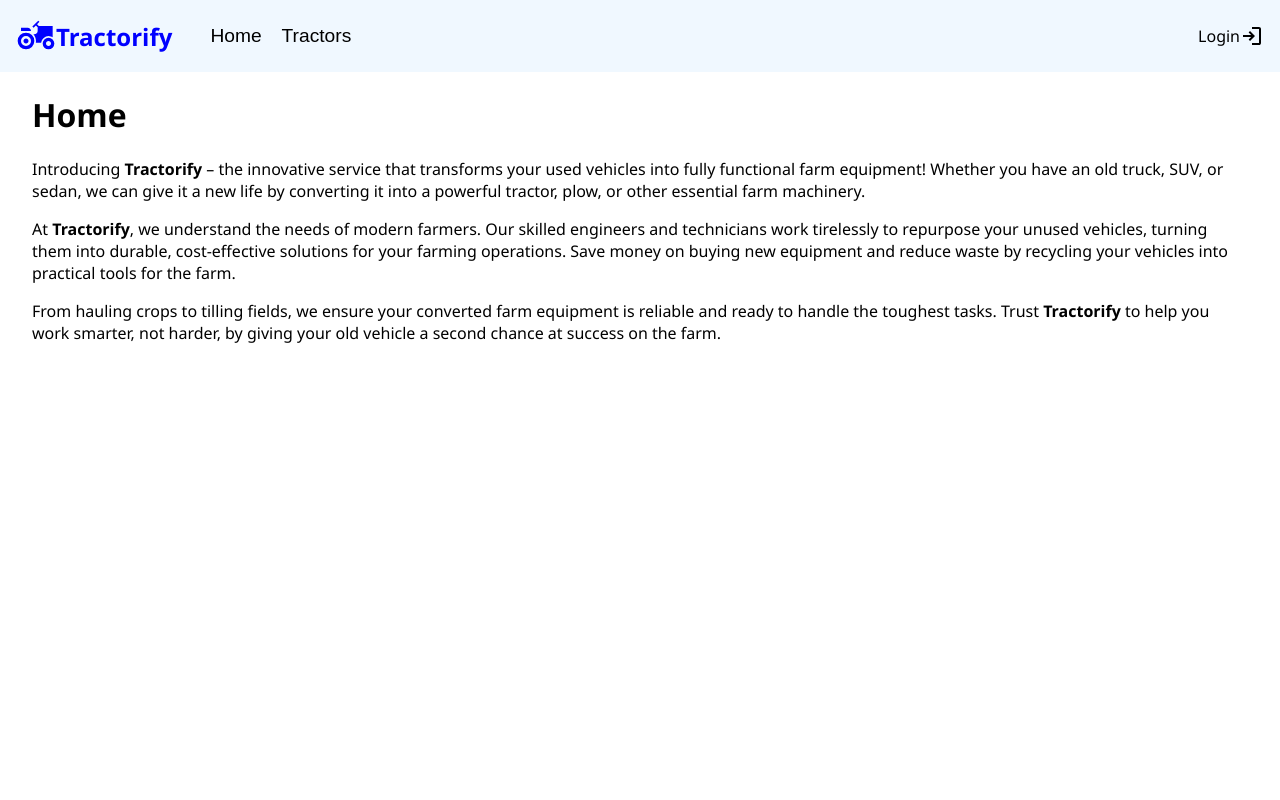
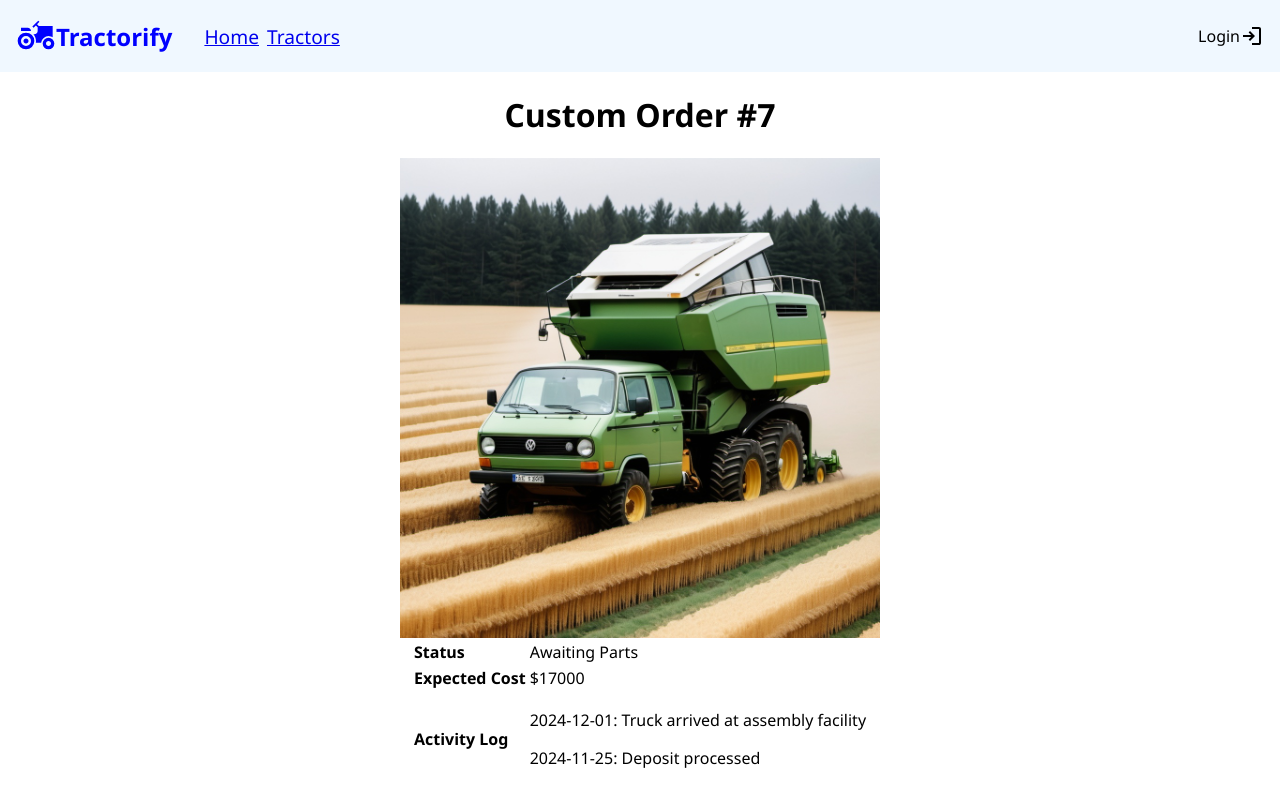
Before and after one commit to EvolveU-FSD/c13-react-context-router, a React (Vite) app: page /my-project in a window 1280 px wide. Built offline with nearby package versions, Linux system fonts and the light colour scheme.

Commit message:
Install router

```diff
--- a/package.json
+++ b/package.json
@@ -11,7 +11,8 @@
   },
   "dependencies": {
     "react": "^18.3.1",
-    "react-dom": "^18.3.1"
+    "react-dom": "^18.3.1",
+    "react-router": "^7.0.2"
   },
   "devDependencies": {
     "@eslint/js": "^9.15.0",
--- a/src/App.jsx
+++ b/src/App.jsx
@@ -5,18 +5,21 @@ import TractorsPage from './pages/TractorsPage'
 import MyProjectPage from './pages/MyProjectPage'
 import LoginPage from './pages/LoginPage'
 import { WithLogin } from './LoginContext'
+import { BrowserRouter, Route, Routes } from 'react-router'
 
 function App() {
 
-  const [page, setPage] = useState("Home")
-
   return (
-    <WithLogin >
-      { page === "Login" && <LoginPage setPage={setPage} />}
-      { page === "Home" && <HomePage setPage={setPage} />}
-      { page === "Tractors" && <TractorsPage setPage={setPage} />}
-      { page === "MyProject" && <MyProjectPage setPage={setPage} />}
-    </WithLogin>
+    <BrowserRouter>
+      <WithLogin >
+        <Routes>
+          <Route index element={ <HomePage /> }/>
+          <Route path="tractors" element= { <TractorsPage /> } />
+          <Route path="my-project" element= { <MyProjectPage /> } />
+          <Route path="login" element= { <LoginPage /> } />
+        </Routes>
+      </WithLogin>
+    </BrowserRouter>
   )
 }
 
--- a/src/components/Header.css
+++ b/src/components/Header.css
@@ -21,12 +21,12 @@ header {
     gap: 0.5em;
 }
 
-.header-nav button {
+.header-nav a {
     border: none;
     font-size: 1.2em;
     background: none;
 }
 
-.header-nav button:hover {
+.header-nav a:hover {
     border-bottom: solid 1px black;
 }
--- a/src/components/Header.jsx
+++ b/src/components/Header.jsx
@@ -3,20 +3,21 @@ import TractorIcon from "./Tractor"
 import "./Header.css"
 import LoginBar from "./LoginBar"
 import { WhenLoggedIn } from "../LoginContext"
+import { Link } from "react-router"
 
-export default function Header({ setPage }) {
+export default function Header() {
 
     return (
         <header>
             <div className="header-icon"><TractorIcon size={40}/>Tractorify</div>
             <nav className="header-nav">
-                <button onClick={() => setPage("Home")}>Home</button>
-                <button onClick={() => setPage("Tractors")}>Tractors</button>
+                <Link to="/">Home</Link>
+                <Link to="/tractors">Tractors</Link>
                 <WhenLoggedIn>
-                    <button onClick={() => setPage("MyProject")}>My Project</button>
+                    <Link to="/my-project">My Project</Link>
                 </WhenLoggedIn>
             </nav>
-            <LoginBar setPage={setPage}/>
+            <LoginBar/>
         </header>
     )
 }
--- a/src/components/LoginBar.jsx
+++ b/src/components/LoginBar.jsx
@@ -3,9 +3,12 @@ import LoginIcon from "./LoginIcon"
 
 import './LoginBar.css'
 import LoginContext, { WhenNotLoggedIn } from "../LoginContext"
-export default function LoginBar({ setPage }) {
+import { useNavigate } from "react-router"
+
+export default function LoginBar() {
 
     const { user, logout } = useContext(LoginContext)
+    const navigate = useNavigate()
 
     const [menuOpen, setMenuOpen] = useState(false)
 
@@ -23,7 +26,7 @@ export default function LoginBar({ setPage }) {
                 </div>
             }
             <WhenNotLoggedIn>
-                <div className="login-prompt" onClick={() => setPage("Login")} >Login <LoginIcon /></div>
+                <div className="login-prompt" onClick={() => navigate('/login')} >Login <LoginIcon /></div>
             </WhenNotLoggedIn>
         </>
     )
--- a/src/pages/HomePage.jsx
+++ b/src/pages/HomePage.jsx
@@ -1,9 +1,9 @@
 import Header from "../components/Header";
 
 import "./Page.css"
-export default function HomePage({setPage}) {
+export default function HomePage() {
     return (<>
-        <Header setPage={setPage}/>
+        <Header />
         <div className="page-content">
             <h1>Home</h1>
             <p>Introducing <b>Tractorify</b> – the innovative service that transforms your used vehicles into fully functional farm equipment! Whether you have an old truck, SUV, or sedan, we can give it a new life by converting it into a powerful tractor, plow, or other essential farm machinery.</p>
--- a/src/pages/LoginPage.jsx
+++ b/src/pages/LoginPage.jsx
@@ -3,20 +3,22 @@ import { useContext, useState } from 'react'
 import TractorIcon from '../components/Tractor'
 import './LoginPage.css'
 import LoginContext from '../LoginContext'
+import { useNavigate } from 'react-router'
 
-export default function LoginPage({ setPage}) {
+export default function LoginPage() {
 
     const { login } = useContext(LoginContext)
+    const navigate = useNavigate()
 
     const [loginError, setLoginError] = useState('')
 
     function tryLogin() {
         setLoginError('')
         const username = document.getElementById('username').value
-        const password = document.getElementById('username').value
+        const password = document.getElementById('password').value
         login(username, password)
         .then(() => {
-            setPage("Home")
+            navigate("/")
         })
         .catch((err) => {
             setLoginError(err.message)
@@ -33,7 +35,7 @@ export default function LoginPage({ setPage}) {
             <input id="password" type="password" />
             <div>{loginError}</div>
             <button onClick={tryLogin}>Login</button>
-            <button className="button-secondary" onClick={() => setPage("Home")}>Cancel</button>
+            <button className="button-secondary" onClick={() => navigate('/')}>Cancel</button>
         </div>
     )
 }
--- a/src/pages/MyProjectPage.jsx
+++ b/src/pages/MyProjectPage.jsx
@@ -3,9 +3,9 @@ import myTractor from '../assets/westfalia-combine.jpg'
 
 import "./Page.css"
 import "./MyProjectPage.css"
-export default function MyProjectPage({setPage}) {
+export default function MyProjectPage() {
     return (<>
-        <Header setPage={setPage} />
+        <Header />
         <div className="page-content project-card">
             <h1>Custom Order #7</h1>
             <img src={myTractor} />
--- a/src/pages/TractorsPage.jsx
+++ b/src/pages/TractorsPage.jsx
@@ -26,7 +26,7 @@ function Tractor({ tractor}) {
     )
 }
 
-export default function TractorsPage({setPage}) {
+export default function TractorsPage() {
     const [tractors, setTractors] = useState([])
 
     useEffect(() => {
@@ -34,7 +34,7 @@ export default function TractorsPage({setPage}) {
     }, [])
 
     return (<>
-        <Header setPage={setPage}/>
+        <Header />
         <div className="page-content">
             <h1>Tractors</h1>
             <p>Recent conversions that are up for sale!</p>
```
Also changed, not shown: 1 other file (tests, documents, lock files or other folders).
